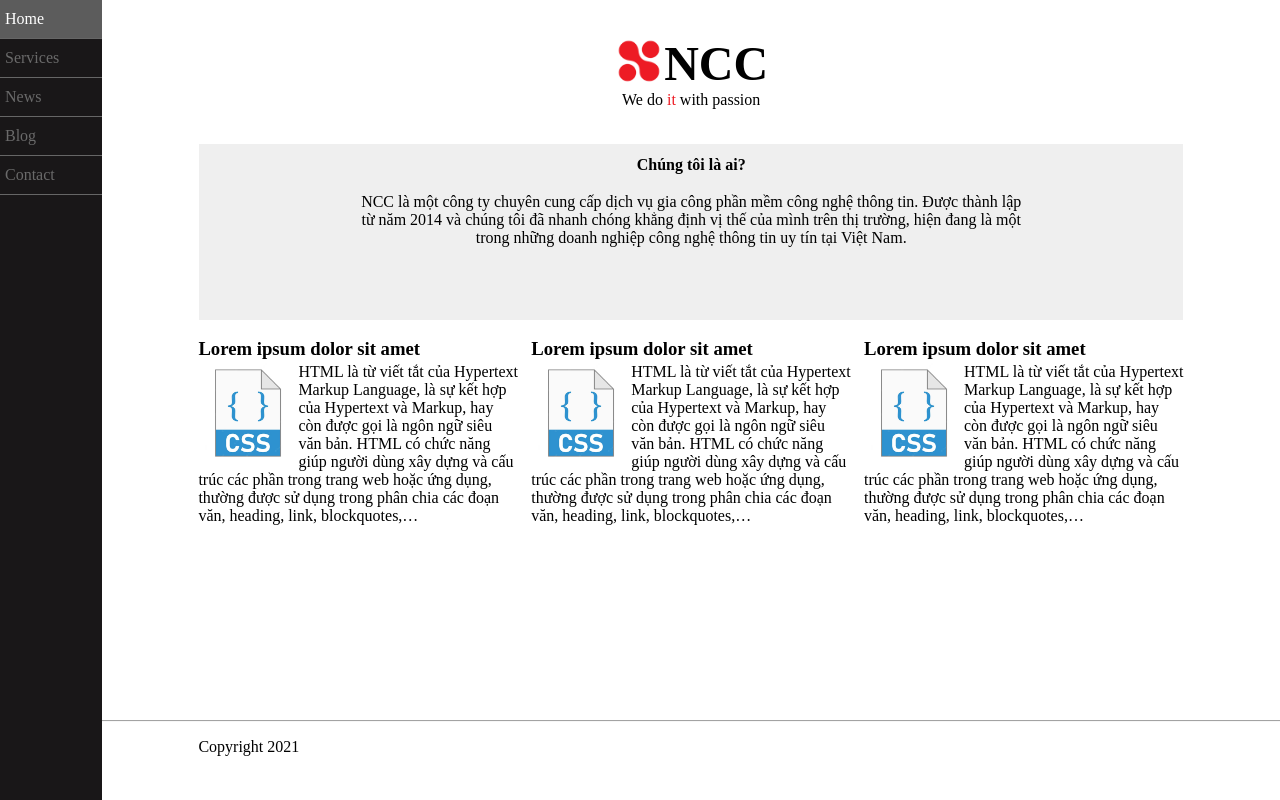
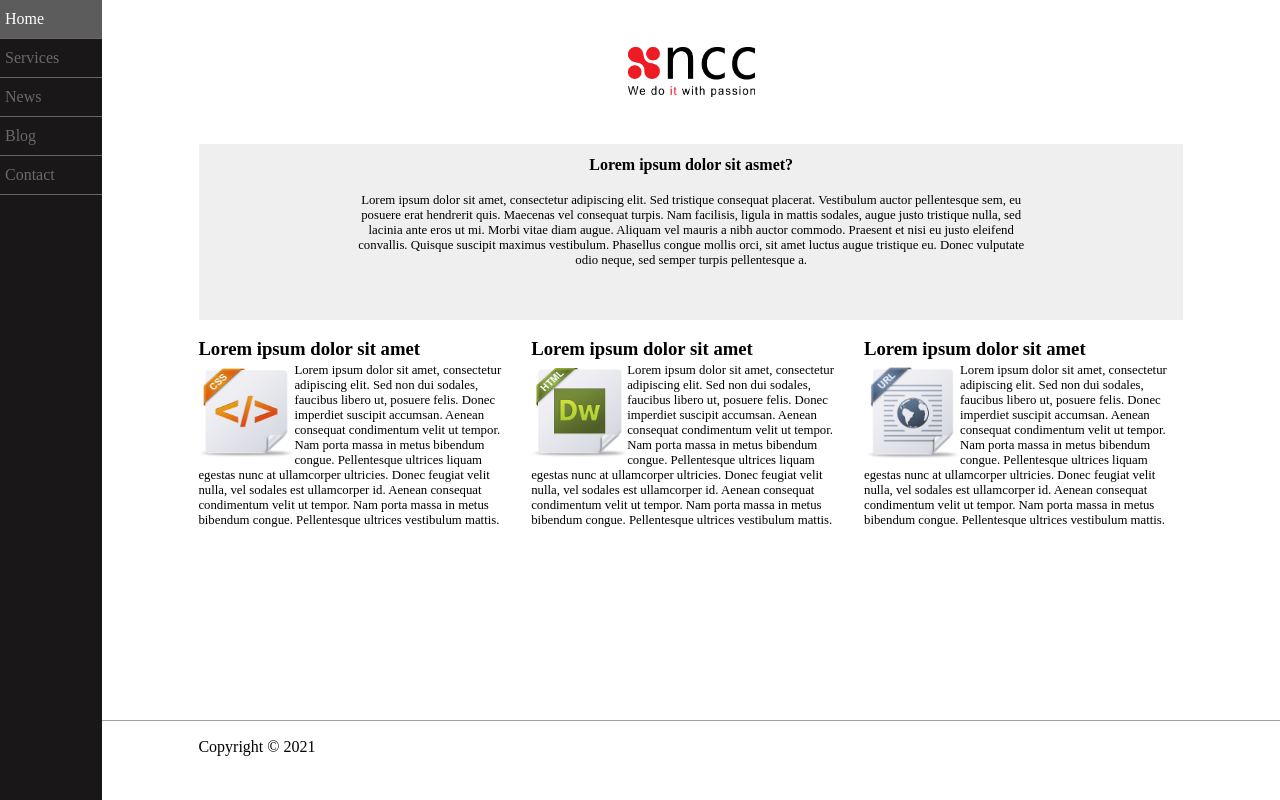
Before and after one commit to hungvu301999/test, a plain HTML site: page index.html in a window 1280 px wide. Drawn offline with nearby package versions, Linux system fonts and the light colour scheme.

Commit message:
first commit

```diff
--- a/main.js
+++ b/main.js
@@ -4,21 +4,20 @@ function Header(){
     return (
         <div class="header">
             <div class="logo">
-                <img src="images/icon.png" alt=""></img>
-                <h1>NCC</h1>
+                <img src="images/logoNCC.png" alt=""></img>
             </div>
-            <p>We do <span>it</span> with passion</p>
         </div>
     )
 }
 function Introduce(){
     return (
         <div class="introduce">
-            <strong>Chúng tôi là ai?</strong>
+            <strong>Lorem ipsum dolor sit asmet?</strong>
             <p>
-                NCC là một công ty chuyên cung cấp dịch vụ gia công phần mềm công nghệ thông tin.
-                Được thành lập từ năm 2014 và chúng tôi đã nhanh chóng khẳng định vị thế của mình trên thị trường,
-                hiện đang là một trong những doanh nghiệp công nghệ thông tin uy tín tại Việt Nam.
+                Lorem ipsum dolor sit amet, consectetur adipiscing elit. Sed tristique consequat placerat. Vestibulum auctor pellentesque sem,
+                eu posuere erat hendrerit quis. Maecenas vel consequat turpis. Nam facilisis, ligula in mattis sodales, augue justo tristique nulla,
+                sed lacinia ante eros ut mi. Morbi vitae diam augue. Aliquam vel mauris a nibh auctor commodo. Praesent et nisi eu justo eleifend convallis.
+                Quisque suscipit maximus vestibulum. Phasellus congue mollis orci, sit amet luctus augue tristique eu. Donec vulputate odio neque, sed semper turpis pellentesque a.
             </p>
         </div>
     )
@@ -27,18 +26,18 @@ function Courses(props){
     const courses = [
         {
         title:'Lorem ipsum dolor sit amet',
-        src:'../images/icon_css.avif',
-        description: 'HTML là từ viết tắt của Hypertext Markup Language, là sự kết hợp của Hypertext và Markup, hay còn được gọi là ngôn ngữ siêu văn bản. HTML có chức năng giúp người dùng xây dựng và cấu trúc các phần trong trang web hoặc ứng dụng, thường được sử dụng trong phân chia các đoạn văn, heading, link, blockquotes,…'
+        src:'../images/css-icon.png',
+        description: 'Lorem ipsum dolor sit amet, consectetur adipiscing elit. Sed non dui sodales, faucibus libero ut, posuere felis. Donec imperdiet suscipit accumsan. Aenean consequat condimentum velit ut tempor. Nam porta massa in metus bibendum congue. Pellentesque ultrices liquam egestas nunc at ullamcorper ultricies. Donec feugiat velit nulla, vel sodales est ullamcorper id. Aenean consequat condimentum velit ut tempor. Nam porta massa in metus bibendum congue. Pellentesque ultrices vestibulum mattis.'
         },
         {
         title:'Lorem ipsum dolor sit amet',
-        src:'../images/icon_css.avif',
-        description: 'HTML là từ viết tắt của Hypertext Markup Language, là sự kết hợp của Hypertext và Markup, hay còn được gọi là ngôn ngữ siêu văn bản. HTML có chức năng giúp người dùng xây dựng và cấu trúc các phần trong trang web hoặc ứng dụng, thường được sử dụng trong phân chia các đoạn văn, heading, link, blockquotes,…'
+        src:'../images/html-icon.png',
+        description: 'Lorem ipsum dolor sit amet, consectetur adipiscing elit. Sed non dui sodales, faucibus libero ut, posuere felis. Donec imperdiet suscipit accumsan. Aenean consequat condimentum velit ut tempor. Nam porta massa in metus bibendum congue. Pellentesque ultrices liquam egestas nunc at ullamcorper ultricies. Donec feugiat velit nulla, vel sodales est ullamcorper id. Aenean consequat condimentum velit ut tempor. Nam porta massa in metus bibendum congue. Pellentesque ultrices vestibulum mattis.'
         },
         {
         title:'Lorem ipsum dolor sit amet',
-        src:'../images/icon_css.avif',
-        description: 'HTML là từ viết tắt của Hypertext Markup Language, là sự kết hợp của Hypertext và Markup, hay còn được gọi là ngôn ngữ siêu văn bản. HTML có chức năng giúp người dùng xây dựng và cấu trúc các phần trong trang web hoặc ứng dụng, thường được sử dụng trong phân chia các đoạn văn, heading, link, blockquotes,…'
+        src:'../images/url-icon.png',
+        description: 'Lorem ipsum dolor sit amet, consectetur adipiscing elit. Sed non dui sodales, faucibus libero ut, posuere felis. Donec imperdiet suscipit accumsan. Aenean consequat condimentum velit ut tempor. Nam porta massa in metus bibendum congue. Pellentesque ultrices liquam egestas nunc at ullamcorper ultricies. Donec feugiat velit nulla, vel sodales est ullamcorper id. Aenean consequat condimentum velit ut tempor. Nam porta massa in metus bibendum congue. Pellentesque ultrices vestibulum mattis.'
         }
     ]
     return(
@@ -57,7 +56,7 @@ function Courses(props){
 function Footer(){
     return(
         <div class="footer">
-            <p>Copyright 2021</p>
+            <p>Copyright © 2021</p>
         </div>
     )
 }
--- a/style.css
+++ b/style.css
@@ -48,20 +48,12 @@ h3{
     width: 92vw;
 }
 .header{
+    display: flex;
     height: 18%;
-    display: flex;
-    flex-direction: column;
     align-items: center;
     justify-content: center;
 }
-.header h1{
-    margin:  0;
-    font-size: 3rem;
-    padding: 0;
-}
-.header p{
-    margin: 0%;
-}
+
 .introduce{
     height: 19vh;
     width: 75vw;
@@ -73,7 +65,7 @@ h3{
 .introduce p{
     margin: 1% 15% 1%;
     padding-top: 1%;
-    font-size: 1em;
+    font-size: 0.8em;
 
 }
 
@@ -92,7 +84,7 @@ h3{
     float: left;
 }
 .course p{
-    font-size: 1em;
+    font-size: 0.8em;
     margin: 0;
 }
 .footer{
@@ -110,9 +102,11 @@ h3{
     height: 50px;
 }
 .course img{
-    height: 100px;
+    width: 96px;
+    height: 96px;
+
 }
-@media only screen and ((max-width: 768px) or ( max-height:400px )) {
+@media only screen and ((max-width: 900px) or ( max-height:400px )) {
     body {
         font-size: 0.7em;
     }
```
Also changed, not shown: images/css-icon.png (added), images/html-icon.png (added), images/icon.png (deleted), images/icon_css.avif (deleted), images/logoNCC.png (added), images/url-icon.png (added).
